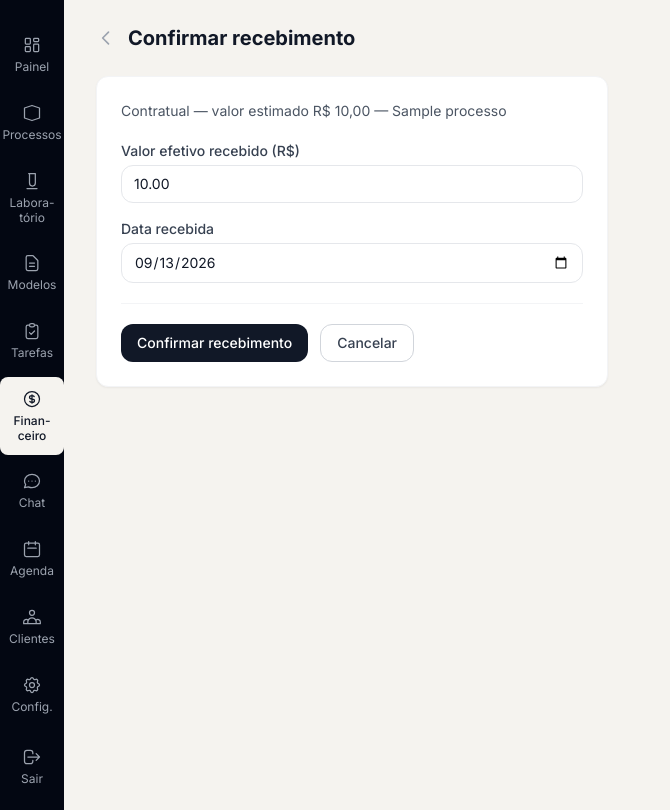
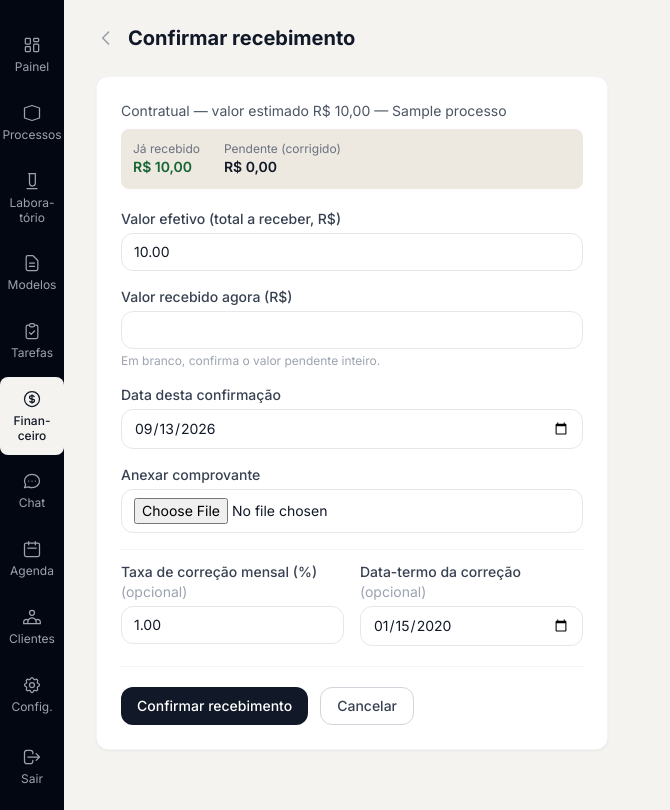
Before and after one commit to BrenoAlcaraz/alenziTech_sistemaAdvocacia, a Django app: page /financeiro/honorarios/1/confirmar-recebimento/ in a window 1280 px wide. Shown: the part 61-871 px from the top of the page, without its empty margins (0-670 px from the left). Run offline with Django 5.2, Linux system fonts and the light colour scheme; a user stored in the database is signed in; tables that the repository leaves empty hold one stand-in row (values such as "Sample post"); parts of the project's set-up code (start-up, migrations or seed data) failed here and were passed over.

Commit message:
feat(financeiro): honorários — recebimento parcial e correção (PDR-0022)
Fecha #23. Honorário passa a admitir múltiplas confirmações de
recebimento (valor_recebido acumulado, distinto de valor_efetivo),
cada uma gerando seu próprio LancamentoFinanceiro de receita paga;
status só vira "recebido" quando valor_recebido atinge valor_efetivo.
Correção monetária/juros opcional (taxa_mensal + data_termo,
configurados manualmente, sem índice externo) recalcula o valor
pendente a cada confirmação, sobre o tempo decorrido desde a
confirmação anterior. Sem taxa/data-termo, comportamento idêntico ao
anterior a este PDR — toda a suíte de test_honorarios.py (PDR-0007)
continua passando sem alteração.

Corrige um bug real descoberto ao testar: ModelForm._post_clean() já
escreve os valores submetidos na instância durante form.is_valid(),
então ler honorario.<campo> depois disso devolvia o valor novo, não o
anterior — a correção precisa do valor ANTERIOR à submissão. Os
valores relevantes agora são capturados antes de instanciar o form.

Autorização inalterada: confirmar (parcial ou total) e editar
taxa/data-termo seguem exclusivos do Administrador do escritório,
mesma checagem já existente.

Co-Authored-By: Claude Sonnet 5 <noreply@anthropic.com>
Claude-Session: https://claude.ai/code/session_01AYUwxMxWQncnMtWFADfoRo

```diff
--- a/apps/financeiro/forms.py
+++ b/apps/financeiro/forms.py
@@ -229,16 +229,36 @@ class HonorarioForm(forms.ModelForm):
 
 
 class ConfirmarRecebimentoHonorarioForm(forms.ModelForm):
+    """Confirmação de recebimento (PDR-0007), parcial ou total
+    (PDR-0022). `valor_recebido_agora` em branco confirma o valor
+    pendente inteiro — mesmo comportamento de antes do PDR-0022, quando
+    só existia confirmação total. `taxa_mensal`/`data_termo` em branco
+    não aplica nenhuma correção."""
+
+    valor_recebido_agora = forms.DecimalField(
+        label="Valor recebido agora (R$)", max_digits=12, decimal_places=2, required=False,
+        widget=forms.NumberInput(attrs={"class": "input", "step": "0.01", "min": "0.01"}),
+        help_text="Em branco, confirma o valor pendente inteiro.",
+    )
+    anexo = forms.FileField(
+        label="Anexar comprovante", required=False,
+        widget=forms.ClearableFileInput(attrs={"class": "input"}),
+    )
+
     class Meta:
         model = Honorario
-        fields = ["valor_efetivo", "data_recebida"]
+        fields = ["valor_efetivo", "data_recebida", "taxa_mensal", "data_termo"]
         widgets = {
             "valor_efetivo": forms.NumberInput(attrs={"class": "input", "step": "0.01", "min": "0.01"}),
             "data_recebida": forms.DateInput(attrs={"type": "date", "class": "input"}, format="%Y-%m-%d"),
+            "taxa_mensal": forms.NumberInput(attrs={"class": "input", "step": "0.01", "min": "0"}),
+            "data_termo": forms.DateInput(attrs={"type": "date", "class": "input"}, format="%Y-%m-%d"),
         }
         labels = {
-            "valor_efetivo": "Valor efetivo recebido (R$)",
-            "data_recebida": "Data recebida",
+            "valor_efetivo": "Valor efetivo (total a receber, R$)",
+            "data_recebida": "Data desta confirmação",
+            "taxa_mensal": "Taxa de correção mensal (%)",
+            "data_termo": "Data-termo da correção",
         }
 
     def __init__(self, *args, **kwargs):
@@ -246,6 +266,9 @@ class ConfirmarRecebimentoHonorarioForm(forms.ModelForm):
         self.fields["valor_efetivo"].required = True
         self.fields["data_recebida"].required = True
         self.fields["data_recebida"].input_formats = ["%Y-%m-%d"]
+        self.fields["taxa_mensal"].required = False
+        self.fields["data_termo"].required = False
+        self.fields["data_termo"].input_formats = ["%Y-%m-%d"]
 
     def clean_valor_efetivo(self):
         valor = self.cleaned_data.get("valor_efetivo")
@@ -253,12 +276,11 @@ class ConfirmarRecebimentoHonorarioForm(forms.ModelForm):
             raise forms.ValidationError("O valor deve ser maior que zero.")
         return valor
 
-    def save(self, commit=True):
-        honorario = super().save(commit=False)
-        honorario.status = "recebido"
-        if commit:
-            honorario.save()
-        return honorario
+    def clean_valor_recebido_agora(self):
+        valor = self.cleaned_data.get("valor_recebido_agora")
+        if valor is not None and valor <= 0:
+            raise forms.ValidationError("O valor deve ser maior que zero.")
+        return valor
 
 
 class SolicitacaoFinanceiraForm(forms.ModelForm):
--- a/apps/financeiro/views.py
+++ b/apps/financeiro/views.py
@@ -3,6 +3,7 @@ from collections import defaultdict
 from datetime import date
 from decimal import Decimal
 
+from django.db import transaction
 from django.shortcuts import render, redirect, get_object_or_404
 from django.contrib.auth.decorators import login_required
 from django.core.exceptions import PermissionDenied
@@ -33,7 +34,7 @@ from .forms import (
     SolicitacaoFinanceiraForm,
 )
 from .models import CustaJudicial, Honorario, LancamentoFinanceiro, SolicitacaoFinanceira
-from .services import cancelar_ocorrencias_futuras, gerar_ocorrencias
+from .services import calcular_correcao_honorario, cancelar_ocorrencias_futuras, gerar_ocorrencias
 
 
 def _redirect_seguro(request):
@@ -645,27 +646,98 @@ def confirmar_recebimento_honorario(request, pk):
     if not usuario_admin_escritorio(request.user):
         raise PermissionDenied
     honorario = get_object_or_404(_honorarios_no_escopo(), pk=pk)
+    # Capturados antes de validar o form: ModelForm._post_clean() já
+    # escreve os valores novos em `honorario` (mesma instância) durante
+    # form.is_valid(), então ler `honorario.<campo>` depois disso
+    # devolveria o valor recém-submetido, não o valor anterior.
+    valor_efetivo_antes = honorario.valor_efetivo or honorario.valor_estimado
+    valor_recebido_antes = honorario.valor_recebido
+    taxa_mensal_antes = honorario.taxa_mensal
+    data_termo_antes = honorario.data_termo
+    data_recebida_antes = honorario.data_recebida
 
     if request.method == "POST":
-        form = ConfirmarRecebimentoHonorarioForm(request.POST, instance=honorario)
+        form = ConfirmarRecebimentoHonorarioForm(request.POST, request.FILES, instance=honorario)
         if form.is_valid():
-            form.save()
-            responsavel_id = honorario.processo.responsavel_id if honorario.processo_id else None
-            if responsavel_id and responsavel_id != request.user.id:
-                Notificacao.objects.create(
-                    destinatario=honorario.processo.responsavel,
-                    mensagem=f"Honorário recebido: \"{honorario.get_tipo_display()}\" — {honorario.processo}",
+            # Correção calculada com a taxa/data-termo/valor vigentes
+            # antes desta submissão — cobre o tempo entre a confirmação
+            # anterior (ou a data-termo) e esta confirmação.
+            pendente_anterior = valor_efetivo_antes - valor_recebido_antes
+            data_recebida_nova = form.cleaned_data["data_recebida"]
+            correcao = calcular_correcao_honorario(
+                valor_pendente=pendente_anterior,
+                taxa_mensal=taxa_mensal_antes,
+                data_termo=data_termo_antes,
+                referencia_anterior=data_recebida_antes,
+                ate_data=data_recebida_nova,
+            )
+
+            honorario_atualizado = form.save(commit=False)
+            honorario_atualizado.valor_efetivo = form.cleaned_data["valor_efetivo"] + correcao
+
+            valor_recebido_agora = form.cleaned_data.get("valor_recebido_agora")
+            if not valor_recebido_agora:
+                # Sem valor parcial informado, confirma o pendente
+                # inteiro — mesmo comportamento de antes do PDR-0022.
+                valor_recebido_agora = honorario_atualizado.valor_efetivo - valor_recebido_antes
+
+            novo_valor_recebido = valor_recebido_antes + valor_recebido_agora
+            if novo_valor_recebido > honorario_atualizado.valor_efetivo:
+                form.add_error(
+                    "valor_recebido_agora",
+                    "O valor recebido não pode ultrapassar o valor efetivo pendente.",
                 )
-            return redirect("financeiro:honorarios_lista")
+            else:
+                with transaction.atomic():
+                    honorario_atualizado.valor_recebido = novo_valor_recebido
+                    honorario_atualizado.status = (
+                        "recebido" if novo_valor_recebido >= honorario_atualizado.valor_efetivo else "previsto"
+                    )
+                    honorario_atualizado.save()
+
+                    LancamentoFinanceiro.objects.create(
+                        tipo="receita",
+                        descricao=f"Honorário — {honorario.get_tipo_display()}",
+                        valor=valor_recebido_agora,
+                        data_vencimento=data_recebida_nova,
+                        data_pagamento=data_recebida_nova,
+                        status="pago",
+                        categoria="exito" if honorario.tipo == "exito" else "honorario",
+                        cliente=honorario.cliente,
+                        processo=honorario.processo,
+                        responsavel=request.user,
+                        anexo=form.cleaned_data.get("anexo"),
+                    )
+
+                    responsavel_id = honorario.processo.responsavel_id if honorario.processo_id else None
+                    if responsavel_id and responsavel_id != request.user.id:
+                        Notificacao.objects.create(
+                            destinatario=honorario.processo.responsavel,
+                            mensagem=f"Honorário recebido: \"{honorario.get_tipo_display()}\" — {honorario.processo}",
+                        )
+                return redirect("financeiro:honorarios_lista")
     else:
         form = ConfirmarRecebimentoHonorarioForm(
             instance=honorario,
-            initial={"valor_efetivo": honorario.valor_estimado, "data_recebida": timezone.localdate()},
+            initial={
+                "valor_efetivo": honorario.valor_efetivo or honorario.valor_estimado,
+                "data_recebida": timezone.localdate(),
+            },
         )
+
+    pendente_atual = valor_efetivo_antes - valor_recebido_antes
+    pendente_corrigido = pendente_atual + calcular_correcao_honorario(
+        valor_pendente=pendente_atual,
+        taxa_mensal=taxa_mensal_antes,
+        data_termo=data_termo_antes,
+        referencia_anterior=data_recebida_antes,
+        ate_data=timezone.localdate(),
+    )
 
     return render(request, "financeiro/confirmar_recebimento_honorario.html", {
         "form": form,
         "honorario": honorario,
+        "pendente_corrigido": pendente_corrigido,
         "aba_ativa": "honorarios",
         "item_ativo": "financeiro",
     })
--- a/templates/financeiro/confirmar_recebimento_honorario.html
+++ b/templates/financeiro/confirmar_recebimento_honorario.html
@@ -12,11 +12,26 @@
 </div>
 
 <div class="card p-6 max-w-lg">
-  <p class="text-sm text-gray-600 mb-5">
+  <p class="text-sm text-gray-600 mb-2">
     {{ honorario.get_tipo_display }} — valor estimado R$ {{ honorario.valor_estimado|floatformat:2 }}{% if honorario.processo %} — {{ honorario.processo }}{% endif %}
   </p>
 
-  <form method="post">
+  {% if honorario.valor_recebido > 0 %}
+    <div class="flex gap-6 mb-5 p-3 bg-juridico-bege rounded-lg text-sm">
+      <div>
+        <p class="text-gray-500 text-xs">Já recebido</p>
+        <p class="font-semibold text-juridico-verde">R$ {{ honorario.valor_recebido|floatformat:2 }}</p>
+      </div>
+      <div>
+        <p class="text-gray-500 text-xs">Pendente {% if honorario.taxa_mensal %}(corrigido){% endif %}</p>
+        <p class="font-semibold text-gray-900">R$ {{ pendente_corrigido|floatformat:2 }}</p>
+      </div>
+    </div>
+  {% elif honorario.taxa_mensal %}
+    <p class="text-sm text-gray-500 mb-5">Valor pendente corrigido: <span class="font-semibold text-gray-900">R$ {{ pendente_corrigido|floatformat:2 }}</span></p>
+  {% endif %}
+
+  <form method="post" enctype="multipart/form-data">
     {% csrf_token %}
 
     {% if form.non_field_errors %}
@@ -34,11 +49,43 @@
         {% endif %}
       </div>
       <div>
+        <label class="label" for="{{ form.valor_recebido_agora.id_for_label }}">{{ form.valor_recebido_agora.label }}</label>
+        {{ form.valor_recebido_agora }}
+        <p class="text-xs text-gray-400 mt-1">{{ form.valor_recebido_agora.help_text }}</p>
+        {% if form.valor_recebido_agora.errors %}
+          <p class="text-xs text-red-600 mt-1">{{ form.valor_recebido_agora.errors|join:", " }}</p>
+        {% endif %}
+      </div>
+      <div>
         <label class="label" for="{{ form.data_recebida.id_for_label }}">{{ form.data_recebida.label }}</label>
         {{ form.data_recebida }}
         {% if form.data_recebida.errors %}
           <p class="text-xs text-red-600 mt-1">{{ form.data_recebida.errors|join:", " }}</p>
         {% endif %}
+      </div>
+      <div>
+        <label class="label" for="{{ form.anexo.id_for_label }}">{{ form.anexo.label }}</label>
+        {{ form.anexo }}
+        {% if form.anexo.errors %}
+          <p class="text-xs text-red-600 mt-1">{{ form.anexo.errors|join:", " }}</p>
+        {% endif %}
+      </div>
+
+      <div class="grid grid-cols-2 gap-4 pt-3 border-t border-gray-100">
+        <div>
+          <label class="label" for="{{ form.taxa_mensal.id_for_label }}">{{ form.taxa_mensal.label }} <span class="text-gray-400 font-normal">(opcional)</span></label>
+          {{ form.taxa_mensal }}
+          {% if form.taxa_mensal.errors %}
+            <p class="text-xs text-red-600 mt-1">{{ form.taxa_mensal.errors|join:", " }}</p>
+          {% endif %}
+        </div>
+        <div>
+          <label class="label" for="{{ form.data_termo.id_for_label }}">{{ form.data_termo.label }} <span class="text-gray-400 font-normal">(opcional)</span></label>
+          {{ form.data_termo }}
+          {% if form.data_termo.errors %}
+            <p class="text-xs text-red-600 mt-1">{{ form.data_termo.errors|join:", " }}</p>
+          {% endif %}
+        </div>
       </div>
     </div>
 
```
Also changed, not shown: apps/financeiro/models.py (+11 -0 lines), apps/financeiro/services.py (+31 -0 lines), apps/financeiro/tests/test_honorarios_parcial_correcao.py (added, +189 -0 lines), templates/financeiro/honorarios_lista.html (+6 -1 lines), apps/financeiro/migrations/0010_honorario_data_termo_honorario_taxa_mensal_and_more.py (added).
